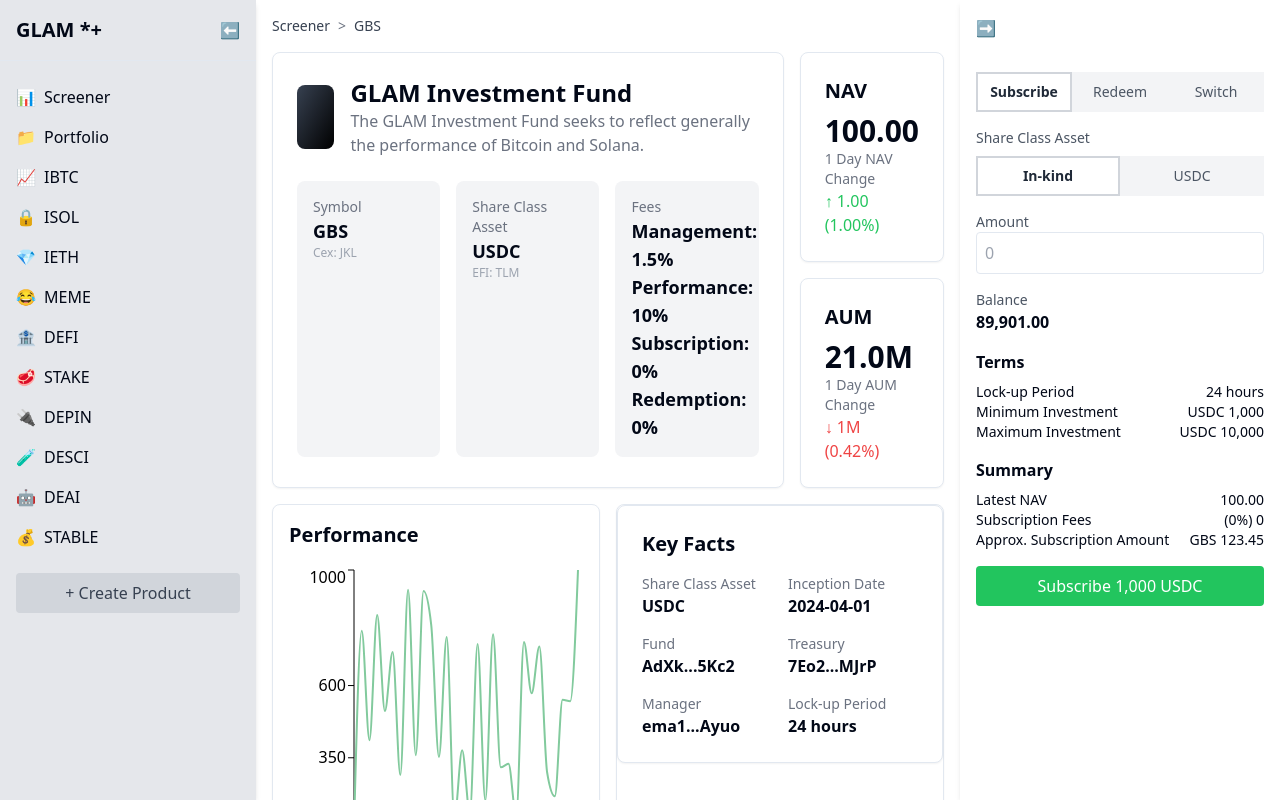
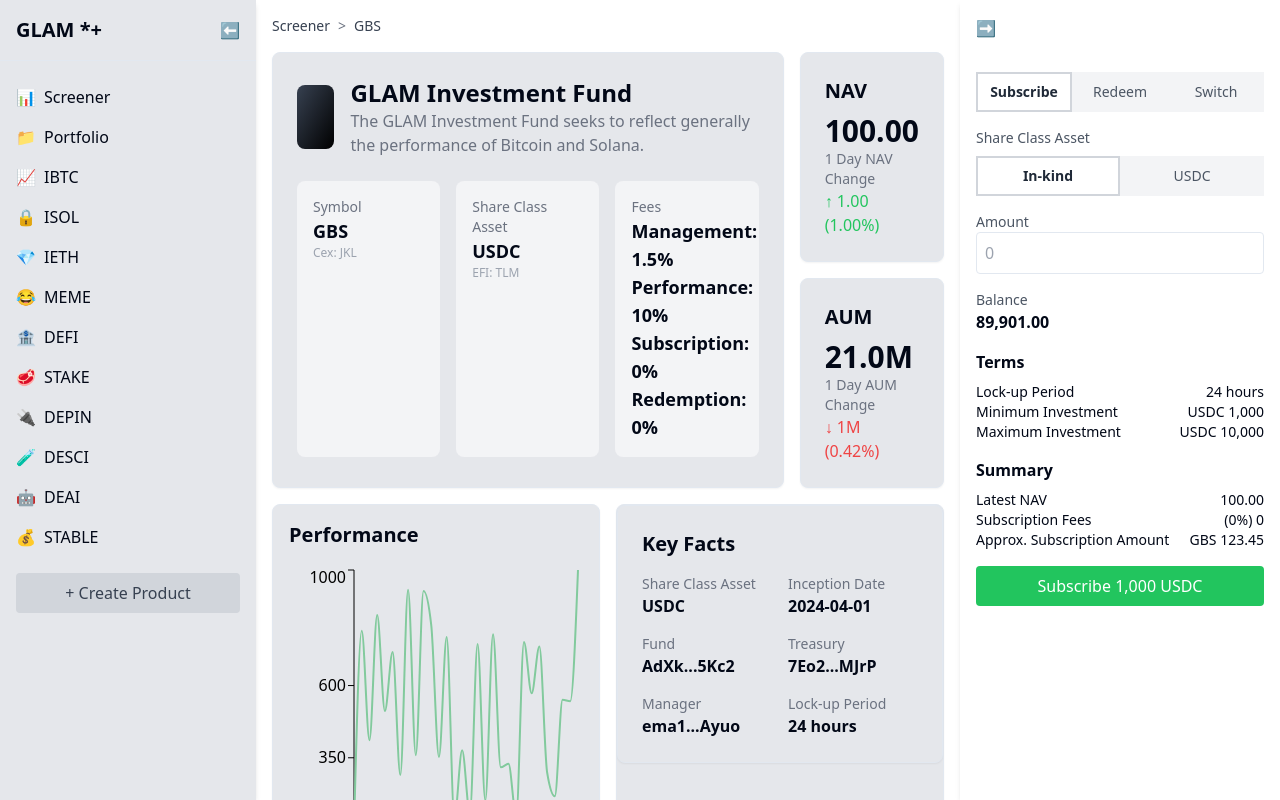
Before and after one commit to dhiazfathra/frontend-starter, a Next.js app: page /en in a window 1280 px wide. Built offline with nearby package versions, Linux system fonts and the light colour scheme.

Commit message:
refactor: apply bg-gray-200 to card

```diff
--- a/src/components/ui/card.tsx
+++ b/src/components/ui/card.tsx
@@ -9,7 +9,7 @@
   <div
     ref={ref}
     className={cn(
-      'rounded-lg border bg-card text-card-foreground shadow-sm',
+      'rounded-lg border bg-gray-200 text-card-foreground shadow-sm',
       className,
     )}
     {...props}
```
